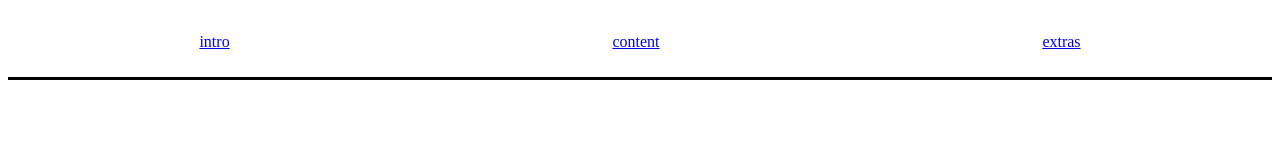
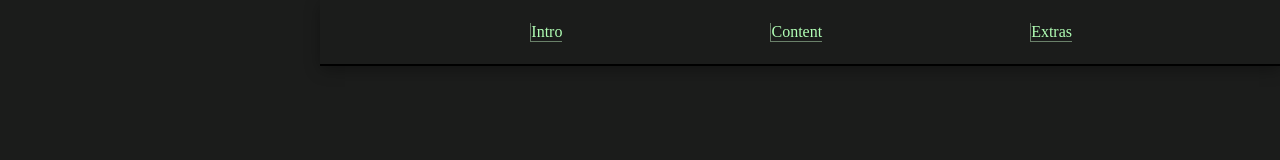
Before and after one commit to BF-FrontEnd-class/agile-development-group2-all-about-trees, a plain HTML site: page index.html in a window 1280 px wide. Drawn offline with Linux system fonts and the light colour scheme.

Commit message:
update navigation

```diff
--- a/index.html
+++ b/index.html
@@ -4,16 +4,15 @@
     <meta charset="UTF-8" />
     <link rel="icon" type="image/svg+xml" href="./client/assets/favicon.ico" />
     <meta name="viewport" content="width=device-width, initial-scale=1.0" />
-    <title>project!</title>
-
+    <title>All about trees</title>
     <link href="./styles/index.css" rel="stylesheet" />
   </head>
   <body>
     <nav class="bottom-divider">
       <div class="spaced-items">
-        <a href="#summary-info">intro</a>
-        <a href="#main-info">content</a>
-        <a href="#extra-info">extras</a>
+        <a href="#summary-info">Intro</a>
+        <a href="#main-info">Content</a>
+        <a href="#extra-info">Extras</a>
       </div>
     </nav>
   </body>
--- a/styles/something.css
+++ b/styles/something.css
@@ -1,16 +1,32 @@
 body {
-  background-color: white;
+  background-color: rgb(27, 28, 27);
 }
 
 .bottom-divider {
-  border-style: none none solid none;
+  position: absolute;
+  right: 0;
+  top: 0;
+  border-bottom: 2px solid black;
 }
 
 .spaced-items {
   display: flex;
-  flex-direction: row;
   align-content: center;
-  justify-content: space-around;
-  padding-top: 2%;
-  padding-bottom: 2%;
+  align-items: center;
+  justify-content: end;
+  width: 60rem;
+  height: 4rem;
+  box-shadow: 1px 5px 15px rgba(0, 0, 0, 0.35);
 }
+
+.spaced-items a {
+  margin-right: 13rem;
+  color: rgb(177, 255, 181);
+  text-decoration: none;
+  border-left: 1px solid rgba(197, 245, 197, 0.461);
+  border-bottom: 1px solid rgba(197, 245, 197, 0.461);
+}
+
+.spaced-items a:hover {
+  color: rgb(98, 253, 129);
+}
```
